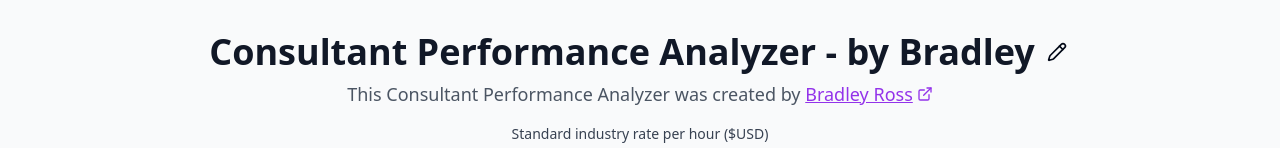
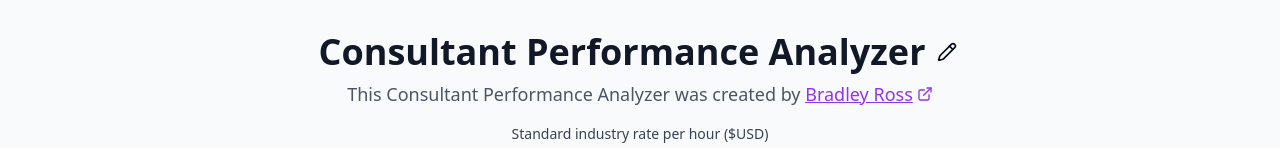
Before and after one commit to bar181/scc-report-evaluation, a React (Vite) app: page / in a window 1280 px wide. Shown: the top 148 px of the page. Built offline with nearby package versions, Linux system fonts and the light colour scheme.

Commit message:
Change default header title
Updated the default header title from "Consultant Performance Analyzer - by Bradley" to "Consultant Performance Analyze".
[skip gpt_engineer]

```diff
--- a/src/pages/Index.tsx
+++ b/src/pages/Index.tsx
@@ -9,7 +9,7 @@ import { useCostVisibility } from "@/contexts/CostVisibilityContext";
 const Index = () => {
   const [hourlyRate, setHourlyRate] = useState(70);
   const [isEditingTitle, setIsEditingTitle] = useState(false);
-  const [title, setTitle] = useState("Consultant Performance Analyzer - by Bradley");
+  const [title, setTitle] = useState("Consultant Performance Analyzer");
   const { showActualCosts } = useCostVisibility();
 
   return (
```
